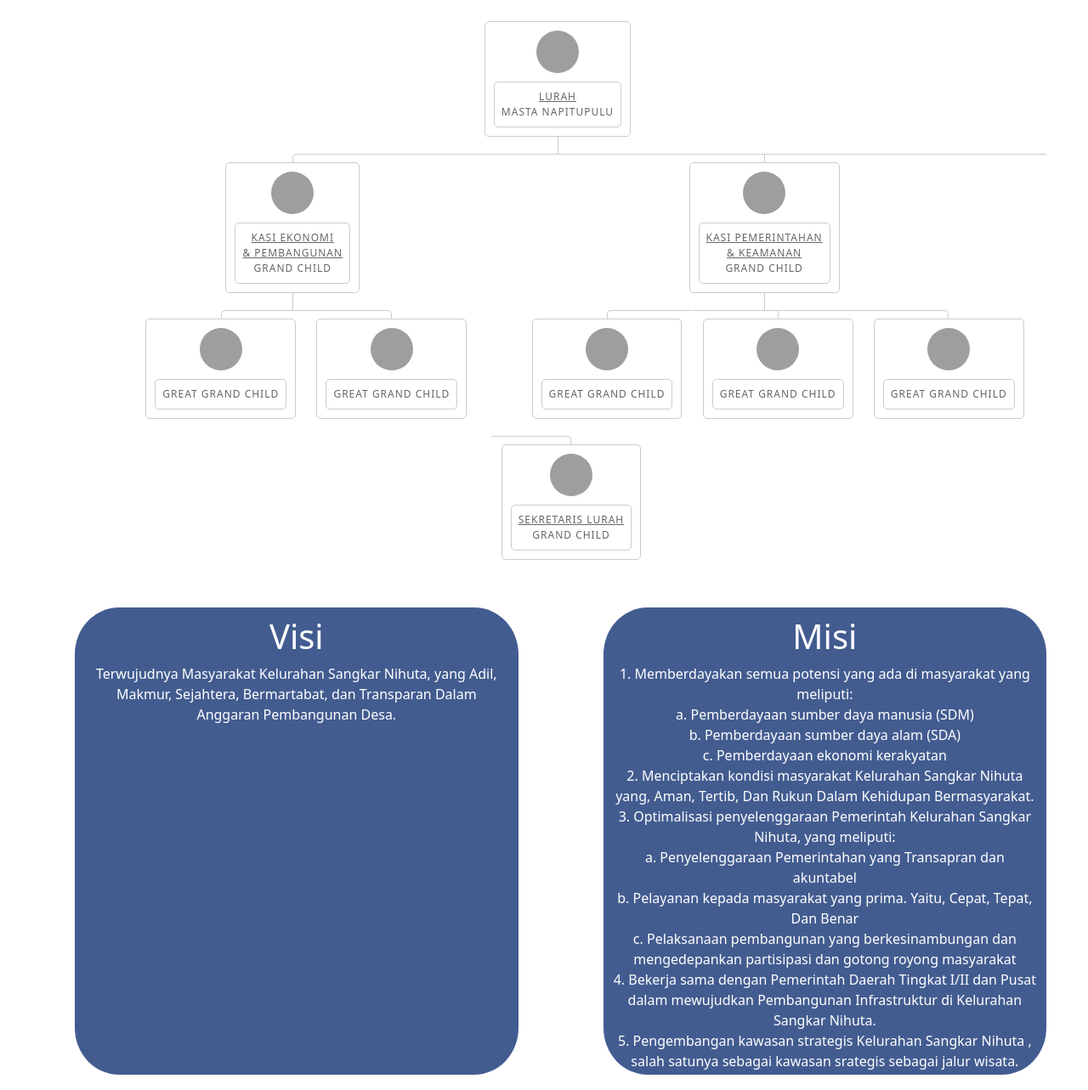
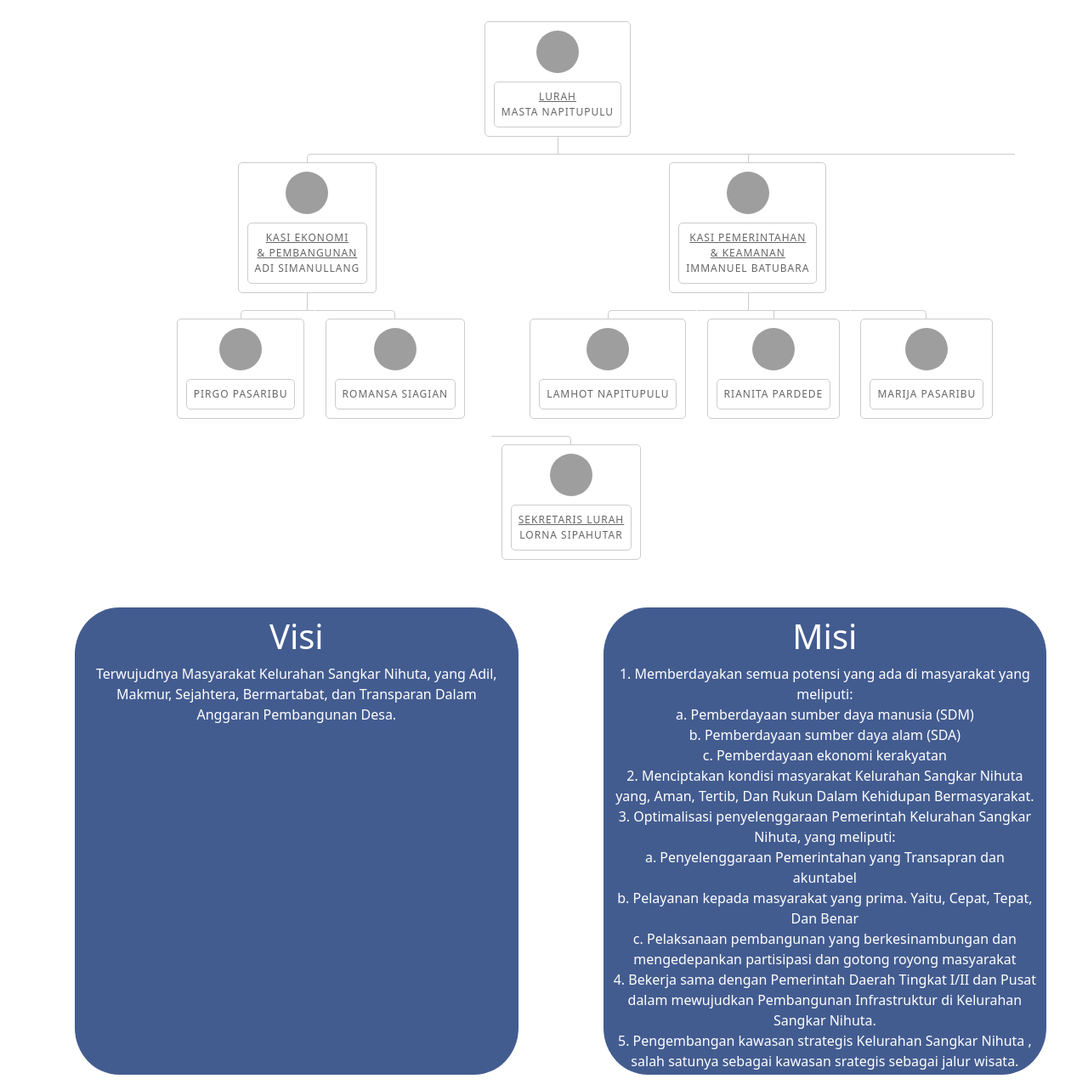
Before and after one commit to josuamrbn/ProyekAkhir, a PHP site: page /pemerintahan.php in a window 1280 px wide. Shown: the part 151-1434 px from the top of the page at 85% size. Run offline with PHP 8.4, Linux system fonts and the light colour scheme; grey boxes are pictures that could not be loaded.

Commit message:
Add files via upload

```diff
--- a/ProyekAkhir1/pemerintahan.php
+++ b/ProyekAkhir1/pemerintahan.php
@@ -46,20 +46,20 @@
 						<li> <a><img src="http://cdn.onlinewebfonts.com/svg/img_24787.png"><span><u>Lurah</u><br>Masta Napitupulu</span></a>
 						<ul>
 							<li><a><img src="http://cdn.onlinewebfonts.com/svg/img_24787.png"><span><u>KASI Ekonomi <br>& Pembangunan</u><br>
-							Grand Child</span></a>
+							Adi Simanullang</span></a>
 							<ul>
-								<li> <a><img src="http://cdn.onlinewebfonts.com/svg/img_24787.png"><span><u></u>Great Grand Child</span></a> </li>
-								<li> <a><img src="http://cdn.onlinewebfonts.com/svg/img_24787.png"><span>Great Grand Child</span></a> </li>
+								<li> <a><img src="http://cdn.onlinewebfonts.com/svg/img_24787.png"><span><u></u>Pirgo Pasaribu</span></a> </li>
+								<li> <a><img src="http://cdn.onlinewebfonts.com/svg/img_24787.png"><span>Romansa Siagian</span></a> </li>
 							</ul>
 						</li>
-						<li> <a><img src="http://cdn.onlinewebfonts.com/svg/img_24787.png"><span><u>KASI Pemerintahan <br> & Keamanan</u><br>Grand Child</span></a>
+						<li> <a><img src="http://cdn.onlinewebfonts.com/svg/img_24787.png"><span><u>KASI Pemerintahan <br> & Keamanan</u><br>Immanuel Batubara</span></a>
 						<ul>
-							<li> <a><img src="http://cdn.onlinewebfonts.com/svg/img_24787.png"><span>Great Grand Child</span></a> </li>
-							<li> <a><img src="http://cdn.onlinewebfonts.com/svg/img_24787.png"><span>Great Grand Child</span></a> </li>
-							<li> <a><img src="http://cdn.onlinewebfonts.com/svg/img_24787.png"><span>Great Grand Child</span></a> </li>
+							<li> <a><img src="http://cdn.onlinewebfonts.com/svg/img_24787.png"><span>Lamhot Napitupulu</span></a> </li>
+							<li> <a><img src="http://cdn.onlinewebfonts.com/svg/img_24787.png"><span>Rianita Pardede</span></a> </li>
+							<li> <a><img src="http://cdn.onlinewebfonts.com/svg/img_24787.png"><span>Marija Pasaribu</span></a> </li>
 						</ul>
 					</li>
-					<li><a><img src="http://cdn.onlinewebfonts.com/svg/img_24787.png"><span><u>Sekretaris Lurah<br></u>Grand Child</span></a></li>
+					<li><a><img src="http://cdn.onlinewebfonts.com/svg/img_24787.png"><span><u>Sekretaris Lurah<br></u>Lorna Sipahutar</span></a></li>
 				</ul>
 			</li>
 		</ul>
```
